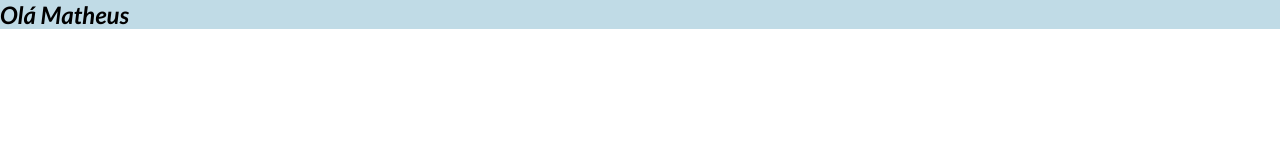
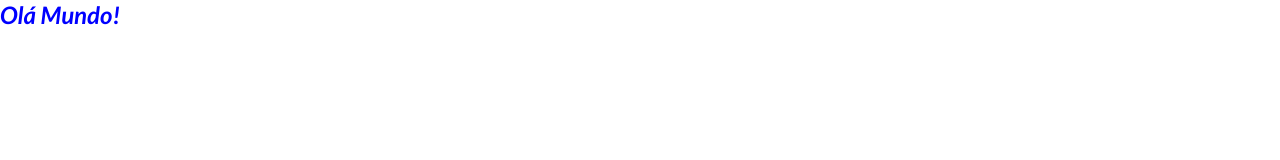
Before and after one commit to Matheus-fast/Front-End-aulas, a plain HTML site: page modulo-css/css/index.html in a window 1280 px wide. Drawn offline with Linux system fonts and the light colour scheme.

Commit message:
ordem de precedencia em css

```diff
--- a/modulo-css/css/css/style.css
+++ b/modulo-css/css/css/style.css
@@ -1,12 +1,10 @@
 *{
-
     margin: 0;
     padding: 0;
     box-sizing: border-box;
     font-family: 'Lato', sans-serif;
 }
 
-h2{
-    background-color: rgba(33, 128, 165, 0.281);
-    color: rgb(red, green, blue);
+.title {
+    color: blue;
 }
--- a/modulo-css/css/index.html
+++ b/modulo-css/css/index.html
@@ -7,8 +7,12 @@
         <title>Modulo CSS</title>
     </head>
     <body>
-        <div>
-            <h2>Olá Matheus</h2>
+
+        <div class="teste">
+            <div class="teste2">
+                <h2 class="title">Olá Mundo!</h2>
+            </div>
         </div>
+
     </body>
 </html>
```
Also changed, not shown: modulo-css/landscape.jpg (added).
